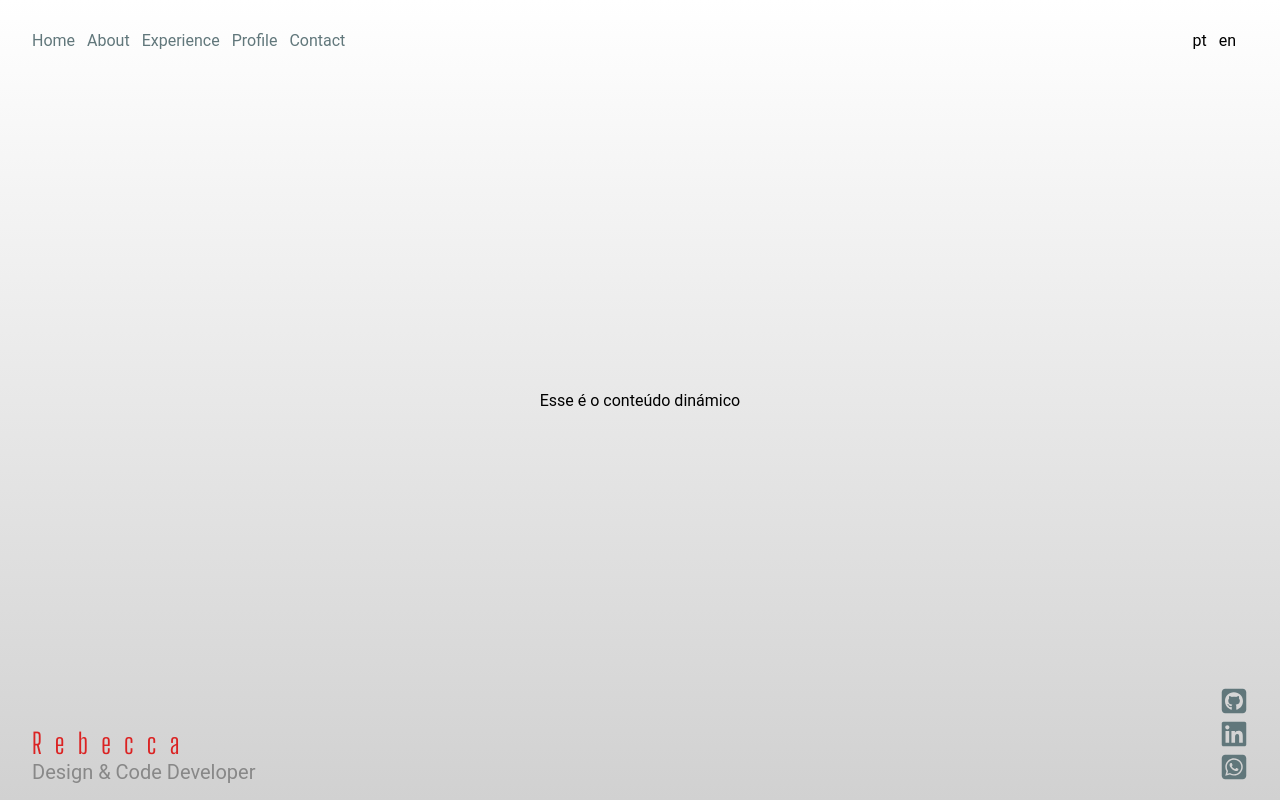
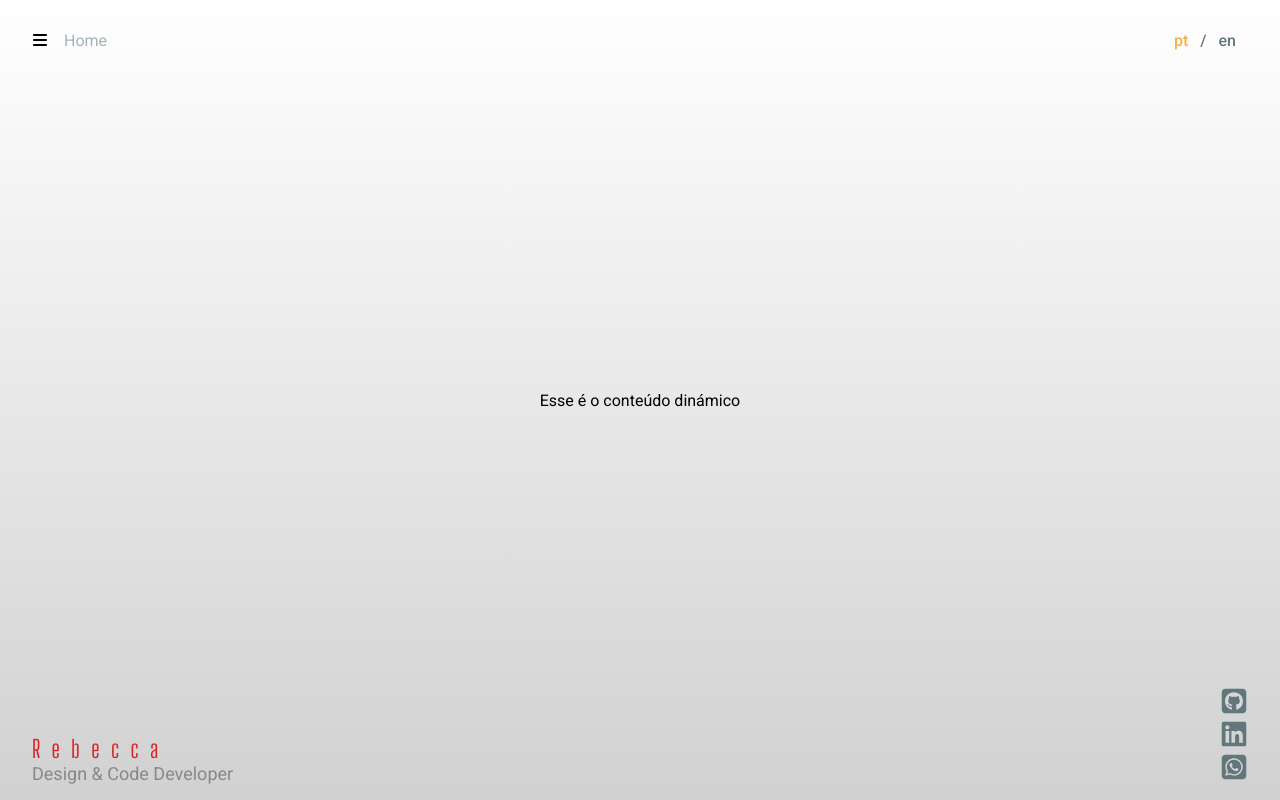
Before and after one commit to azurabeck/rebeccagomes, a Next.js app: page / in a window 1280 px wide. Built offline with nearby package versions, Linux system fonts and the light colour scheme.

Commit message:
feat: layout details

```diff
--- a/pages/_app.js
+++ b/pages/_app.js
@@ -16,10 +16,12 @@ export default class MyApp extends App {
     const path = this.props.router.asPath
     const NavType = path === '/' ? 1 : 2
 
+    console.log(this.props)
+
     return (
       <ThemeProvider theme={theme}>
         <GlobalStyle/>
-        <Header type={NavType}/>
+        <Header type={NavType} path={path}/>
         <ComponentWrapper>
           <Component {...pageProps} />
         </ComponentWrapper>
--- a/src/assets/_style.js
+++ b/src/assets/_style.js
@@ -6,7 +6,7 @@ export const theme = {
 
       // NEUTRAL COLORS
       gray: '#888888',
-      light_gray: "#CCD1D2",
+      light_gray: "#A2B2B6",
       dark_gray: '#61777B',
 
       // HOT COLORS
--- a/src/assets/fontawesome.js
+++ b/src/assets/fontawesome.js
@@ -1,7 +1,9 @@
 import { faLinkedin , faSquareGithub , faSquareWhatsapp } from '@fortawesome/free-brands-svg-icons'
+import { faBars } from '@fortawesome/free-solid-svg-icons'
 import { FontAwesomeIcon } from '@fortawesome/react-fontawesome'
 
 
 export const linkedinIc = <FontAwesomeIcon icon={faLinkedin} />
 export const githubIc = <FontAwesomeIcon icon={faSquareGithub} />
 export const whatsappIc = <FontAwesomeIcon icon={faSquareWhatsapp} />
+export const barsIc = <FontAwesomeIcon icon={faBars} />
--- a/src/infra/Head/index.js
+++ b/src/infra/Head/index.js
@@ -8,7 +8,7 @@ function Head(props) {
         <title> {props.title} </title>
         <link rel="preconnect" href="https://fonts.googleapis.com" />
         <link rel="preconnect" href="https://fonts.gstatic.com" crossorigin />
-        <link href="https://fonts.googleapis.com/css2?family=Big+Shoulders+Display:wght@100;200;300;400;500;600;700;800;900&display=swap" rel="stylesheet"/>
+        <link href="https://fonts.googleapis.com/css2?family=Big+Shoulders+Display:wght@100;200;300;400;500;600;700;800;900&family=Roboto:ital,wght@0,100;0,300;0,400;0,500;0,700;0,900;1,100;1,300;1,400;1,500;1,700;1,900&display=swap" rel="stylesheet"/>
     </NextHead>
   )
 }
--- a/src/patterns/Footer/style.js
+++ b/src/patterns/Footer/style.js
@@ -2,7 +2,7 @@ import styled from 'styled-components'
 
 const hg_size = (props) => { return props.theme.space.hg }
 const xxl_size = (props) => { return props.theme.space.xxl }
-const lg_size = (props) => { return props.theme.space.lg }
+const xl_size = (props) => { return props.theme.space.xl }
 const md_size = (props) => { return props.theme.space.md }
 const cl_primary = (props) => { return props.theme.colors.primary }
 const cl_gray = (props) => { return props.theme.colors.gray }
@@ -44,14 +44,14 @@ export const FooterLogo = styled.section`
         color: ${cl_red};
         font-family: ${font};
         font-weight: 400;
-        font-size: ${xxl_size};
+        font-size: ${xl_size};
         letter-spacing: 0.475em;
     }
 
     p {
         font-style: normal;
         font-weight: 400;
-        font-size: ${lg_size};
+        font-size: 18px;
         color: ${cl_gray};
     }
 `;
--- a/src/patterns/Header/Navbar/Type_1/index.js
+++ b/src/patterns/Header/Navbar/Type_1/index.js
@@ -1,25 +1,37 @@
 import Link from 'next/link'
-import React from 'react'
-import { NavbarWrapper } from '../style'
+import React , { useState } from 'react'
+import { NavbarWrapper , MenuWrapper , LangWrapper } from '../style'
 import Pages from '../../../../infra/Data/pages.json'
+import { barsIc } from '../../../../assets/fontawesome'
 
-export default function Type_1() {
+export default function Type_1(props) {
+
+  const [menu , setMenuState] = useState(false)
+
   return (
     <NavbarWrapper>
-        <nav>
+        <MenuWrapper>
+            <div onClick={() => setMenuState(!menu)}>
+              { barsIc }
+              <label>{props.path === '/' ? 'Home' : props.path}</label>
+            </div>
+            { menu &&
                 <ul>
                     { Pages.map((page, i) => (
-                <li key={i}><Link href={page.link}><a>{page.title}</a></Link></li>
+                        page.link === '/' ? null : <li key={i}><Link href={page.link}><a>{page.title}</a></Link></li>
                     )) }
                 </ul>
-        </nav>
+            }
+        </MenuWrapper>
 
-        <section>
+        <LangWrapper>
             <ul>
-            <li>pt</li>
+              <li class='active'>pt</li>
+              <li> / </li>
               <li>en</li>
             </ul>
-        </section>
+        </LangWrapper>
+
     </NavbarWrapper>
   )
 }
--- a/src/patterns/Header/Navbar/index.js
+++ b/src/patterns/Header/Navbar/index.js
@@ -5,7 +5,7 @@ import Type_1 from './Type_1'
 import Type_2 from './Type_2'
 
 export default function NavbarContainer(props) {
-  return props.type === 1 ?  Type_1() : Type_2()
+  return props.type === 1 ?  Type_1(props) : Type_2(props)
 }
 
 NavbarContainer.propTypes = {
--- a/src/patterns/Header/Navbar/style.js
+++ b/src/patterns/Header/Navbar/style.js
@@ -1,26 +1,97 @@
 import styled from 'styled-components';
 
-export const NavbarWrapper = styled.nav`
+const size_hg = (props) => { return props.theme.space.hg }
+const size_sm = (props) => { return props.theme.space.sm }
+const size_md = (props) => { return props.theme.space.md }
+
+const cl_primary = (props) => { return props.theme.colors.primary }
+const cl_gray = (props) => { return props.theme.colors.light_gray }
+const cl_red = (props) => { return props.theme.colors.red }
+const cl_orange= (props) => { return props.theme.colors.orange }
+
+const font_size_md = (props) => { return props.theme.space.md }
+
+
+export const NavbarWrapper = styled.div`
     align-items: center;
     display: flex;
     height: 10vh;
     justify-content: space-between;
-    padding: 0 ${(props) => { return props.theme.space.hg }};
+    padding: 0 ${size_hg};
 
+    nav {
+      align-items: flex-start;
+      display: flex;
+      justify-content: flex-end;
+    }
+`;
+
+export const MenuWrapper = styled.section`
+
+      div {
+        align-items: center;
+        display: flex;
+        justify-content: flex-start;
+
+        svg {
+          width: ${font_size_md};
+          margin-right: ${size_md};
+        }
+
+        label {
+          color: ${cl_gray};
+        }
+
+        &:hover {
+          color: ${cl_red};
+          cursor: pointer;
+        }
+      }
+
+      ul {
+          align-items: center;
+          display: flex;
+          list-style: none;
+          margin-left: ${size_md};
+          padding: 0;
+
+          li {
+            margin-right: ${size_sm};
+            padding: 0;
+
+            a {
+              color: ${cl_primary};
+              text-decoration: none;
+
+              &:hover {
+                color: ${cl_red};
+              }
+            }
+          }
+        }
+`
+
+export const LangWrapper = styled.nav`
     ul {
       align-items: center;
       display: flex;
       list-style: none;
+      margin-left: ${size_md};
       padding: 0;
 
       li {
-        margin-right: ${(props) => { return props.theme.space.sm }};
+        color: ${cl_primary};
+        font-weight: 500;
+        margin-right: ${size_sm};
         padding: 0;
 
-        a {
-          color: ${(props) => { return props.theme.colors.primary }};
-          text-decoration: none;
-        }
+          &.active {
+            color: ${cl_orange}
+          }
+          &:hover {
+            color: ${cl_red};
+            cursor: pointer;
+          }
       }
     }
-`;
+`
```
Lines whose indentation alone changed are shown as unchanged.
